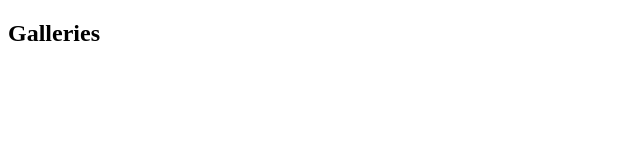
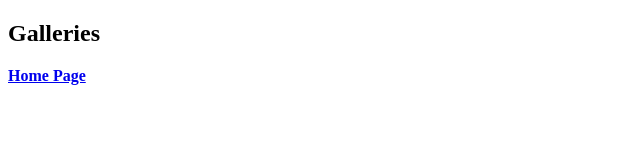
Before and after one commit to brancifortnick/art-museum, a React (Create React App) app: page / in a window 1280 px wide. Shown: the top 160 px of the page, without its empty margins (0-640 px from the left). Built offline with nearby package versions, Linux system fonts and the light colour scheme.

Commit message:
navlink step 8

```diff
--- a/src/components/GalleryNavigation/GalleryNavigation.css
+++ b/src/components/GalleryNavigation/GalleryNavigation.css
@@ -0,0 +1,3 @@
+.active {
+    font-weight: bold;
+}
--- a/src/components/GalleryNavigation/index.js
+++ b/src/components/GalleryNavigation/index.js
@@ -1,11 +1,13 @@
-import { NavLink } from 'react-router-dom';
+import { NavLink, Redirect } from 'react-router-dom';
 import "./GalleryNavigation.css";
 
+
 const GalleryNavigation = ({ galleries }) => {
-  console.log(galleries);
+//  console.log(galleries);
   return (
     <nav>
       <h1>Galleries</h1>
+       <NavLink to='/' exact>Home Page</NavLink>
     </nav>
   );
 };
--- a/src/index.js
+++ b/src/index.js
@@ -3,6 +3,8 @@ import ReactDOM from 'react-dom';
 import { BrowserRouter } from "react-router-dom";
 import './index.css';
 import App from './App';
+
+
 
 
 const Root = () =>{
@@ -15,7 +17,7 @@ const Root = () =>{
 
 ReactDOM.render(
   <React.StrictMode>
-    <App />
+    <Root />
   </React.StrictMode>,
   document.getElementById('root')
 );
```
Also changed, not shown: src/App.js (+3 -6 lines).
